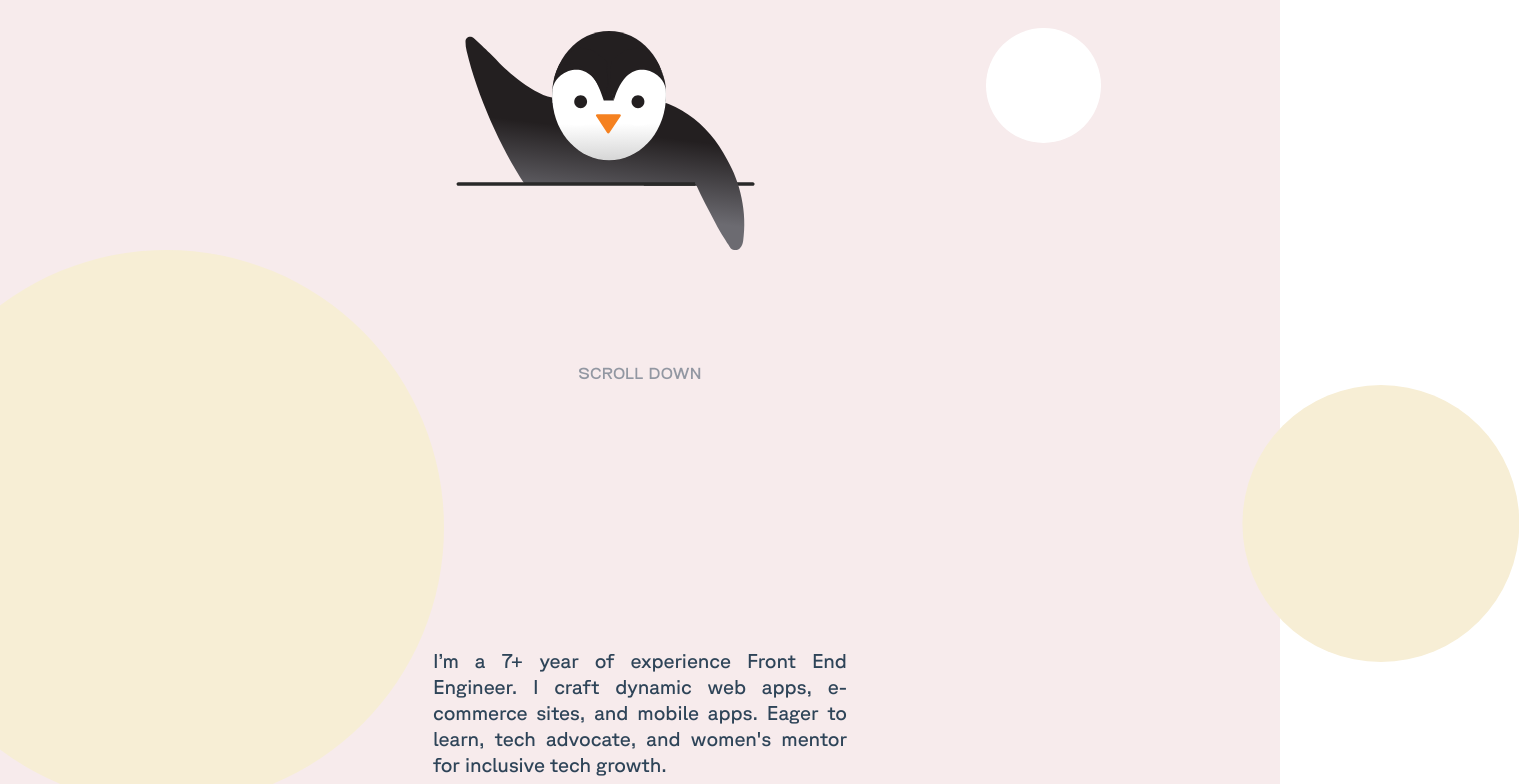
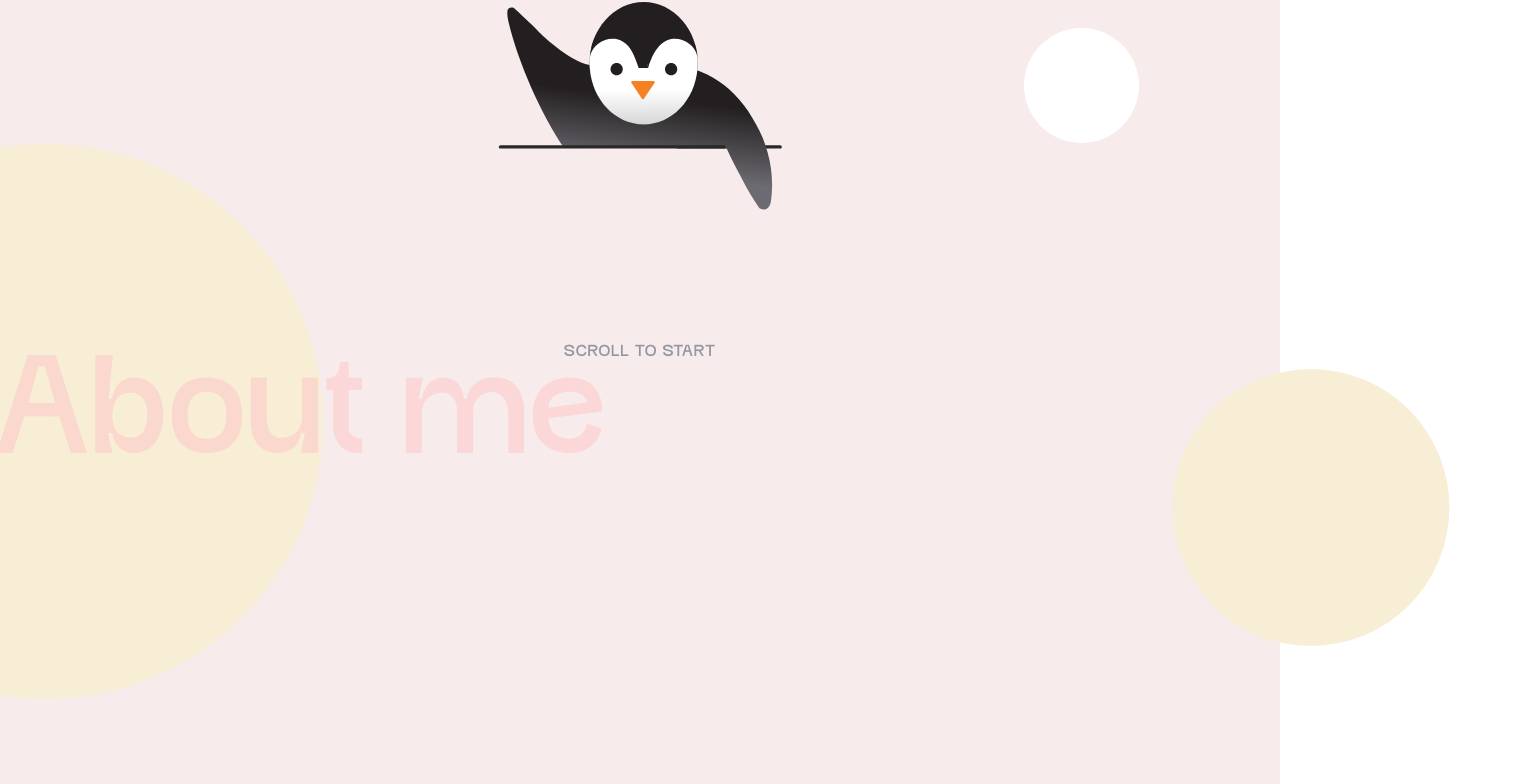
Before and after one commit to tatellog/next-vercel, a Next.js app: page /about in a window 1280 px wide. Shown: the part 372-1156 px from the top of the page, 1519 px wide, since content can reach past the window. Built offline with nearby package versions, Linux system fonts and the light colour scheme; a web font is replaced by a local one.

Commit message:
refactor figures

```diff
--- a/src/components/atoms/Illustration/body.tsx
+++ b/src/components/atoms/Illustration/body.tsx
@@ -3,10 +3,15 @@ import { motion, useMotionValue, useTransform } from 'framer-motion'
 import styled from 'styled-components'
 
 const ImageContainer = styled(motion.img)`
+  width: 17.71894rem;
+  height: 13.08725rem;
+`
+
+const BodyContainer = styled.div`
   position: fixed;
-  width: 18.71894rem;
-  height: 14.08725rem;
-  right: 41%;
+  top: 50%;
+  left: 50%;
+  transform: translate(-50%, -50%);
 `
 
 const BodyFigure = () => {
@@ -26,6 +31,7 @@ const BodyFigure = () => {
   }, [])
 
   return (
+    <BodyContainer id="body-image">
       <ImageContainer
         src="/images/svg/big-logo.svg"
         alt=""
@@ -36,6 +42,7 @@ const BodyFigure = () => {
           translateZ: 0,
         }}
       />
+    </BodyContainer>
   )
 }
 
--- a/src/components/molecules/AboutHeading/index.tsx
+++ b/src/components/molecules/AboutHeading/index.tsx
@@ -1,12 +1,11 @@
 import React, { useEffect } from 'react'
-import { useMotionValue, useTransform } from 'framer-motion'
+import { useMotionValue } from 'framer-motion'
 
-import { AboutContentHeader, Title } from './styles'
+import { AboutContentHeader, Title, TitleHint } from './styles'
 
 const AboutHeading: React.FC = () => {
   const scrollY = useMotionValue(0)
-  const x = useTransform(scrollY, [0, 400], [700, 210])
-  const y = useTransform(scrollY, [0, 100], [-100, 80])
+
   const text = "Sup, I'm Tania Tello"
 
   useEffect(() => {
@@ -21,20 +20,13 @@ const AboutHeading: React.FC = () => {
   }, [])
 
   return (
-    <AboutContentHeader
-      id="about-heading"
-      style={{
-        x,
-        y,
-        transition: 'transform 0.5s ease',
-        position: 'fixed',
-      }}
-    >
+    <AboutContentHeader id="heading">
       <h1>
         {text.split('').map((char, i) => (
           <Title key={i}>{char}</Title>
         ))}
       </h1>
+      <TitleHint id="subtitle">Scroll to start</TitleHint>
     </AboutContentHeader>
   )
 }
--- a/src/components/molecules/AboutHeading/styles.ts
+++ b/src/components/molecules/AboutHeading/styles.ts
@@ -19,13 +19,46 @@ export const animateDown = keyframes`
   opacity: 1;
   transform: translateY(0);
 }
+`
 
+export const TitleHint = styled.span`
+  position: fixed;
+  z-index: 1;
+  display: block;
+  bottom: 2.75rem;
+  left: 50%;
+  transform: translateX(-50%) translateY(-100%);
+
+  color: rgba(46, 68, 88, 0.5);
+  font-family: Stacion;
+  font-size: 1rem;
+  font-style: normal;
+  font-weight: 400;
+  line-height: 130%;
+  letter-spacing: 0.0625rem;
+  text-transform: uppercase;
 `
 
 export const AboutContentHeader = styled(motion.div)`
-  grid-column: 6 / span 8;
+
+  grid-column: 6/span 8;
   white-space: nowrap;
-  margin-right: 2rem;
+  margin-top:-4vh;
+
+  & h1 {
+    width: max-content;
+    white-space: nowrap;
+    margin-top: calc(-0.5em *1)
+  }
+
+  @media screen and (max-width: ${breakpoints.iPhone14ProMax.width}) and (max-height: ${breakpoints.iPhone14ProMax.height}) {
+    grid-column: -2/2;
+    & h1 {
+      margin-top: calc(-1em*1 + .5ex)
+    }
+  }
+
+
   & #scroll-message {
     position: absolute;
     z-index: 1;
@@ -51,7 +84,7 @@ export const Title = styled(motion.span)`
   font-weight: 500;
   line-height: 1.5625rem;
   font-family: Stacion;
-  font-size: 9.5rem;
+  font-size: 8.5rem;
   ${commonStyles}
 
   @media screen and (max-width: ${breakpoints.iPhone14ProMax
--- a/src/components/molecules/CircleAnimation/styles.ts
+++ b/src/components/molecules/CircleAnimation/styles.ts
@@ -2,11 +2,12 @@ import { motion } from 'framer-motion'
 import styled from 'styled-components'
 
 export const CircleContainer = styled(motion.div)`
-  position: fixed;
-  top: 50%;
-  left: 77%;
-  width: 7.1875rem;
-  height: 7.1875rem;
+  top: 64.536732vh;
+  left: -14rem;
+  margin-left: -0.5em;
+  position: absolute;
+  width: 34.6875rem;
+  height: 34.6875rem;
   border-radius: 34.6875rem;
-  background: #fff;
+  background: #f7eed5;
 `
--- /dev/null
+++ b/src/components/molecules/Foreground/index.tsx
@@ -0,0 +1,11 @@
+import React from 'react'
+
+import { CircleMedium, CircleSmall, ForegroundContainer } from './styles'
+
+const Foreground = () => (
+  <ForegroundContainer id="foreground">
+    <CircleSmall />
+    <CircleMedium />
+  </ForegroundContainer>
+)
+export default Foreground
--- /dev/null
+++ b/src/components/molecules/Foreground/styles.ts
@@ -0,0 +1,44 @@
+import { motion } from 'framer-motion'
+import { styled } from 'styled-components'
+
+import { breakpoints } from '@/theme/constants'
+
+export const ForegroundContainer = styled.div`
+  display: grid;
+  place-items: center;
+  place-content: center;
+`
+export const CircleMedium = styled.div`
+  top: 29rem;
+  width: 17.3125rem;
+  height: 17.3125rem;
+  border-radius: 17.3125rem;
+  transform: translate(320%, 100%);
+  background: #f7eed5;
+  position: fixed;
+  right: 56%;
+  @media screen and (max-width: ${breakpoints.iPhone14ProMax
+      .width}) and (max-height: ${breakpoints.iPhone14ProMax.height}) {
+    display: none;
+  }
+`
+
+export const CircleSmall = styled(motion.div)`
+  width: 7.1875rem;
+  height: 7.1875rem;
+  position: absolute;
+  border-radius: 34.6875rem;
+  background: #fff;
+  right: 10%;
+  top: 50%;
+
+  @media screen and (max-width: ${breakpoints.iPhone14ProMax
+      .width}) and (max-height: ${breakpoints.iPhone14ProMax.height}) {
+    width: 4.6875rem;
+    height: 4.6875rem;
+    border-radius: 4.6875rem;
+    display: flex;
+    top: 14rem;
+    right: -8rem;
+  }
+`
--- /dev/null
+++ b/src/components/molecules/Header/index.tsx
@@ -0,0 +1,13 @@
+import React from 'react'
+
+import AboutHeading from '../AboutHeading'
+
+import { HeaderContainer } from './styles'
+
+const Header = () => (
+  <HeaderContainer id="container">
+    <AboutHeading />
+  </HeaderContainer>
+)
+
+export default Header
--- /dev/null
+++ b/src/components/molecules/Header/styles.ts
@@ -0,0 +1,47 @@
+import styled from 'styled-components'
+
+import colors from '@/theme/colors'
+import { breakpoints } from '@/theme/constants'
+
+export const HeaderContainer = styled.div`
+  text-align: center;
+  height: 300vh;
+  background-color: ${colors.main.secondaryPink};
+  color: #fff;
+  padding-top: 320px;
+  & .shape {
+    width: 150px;
+    height: 150px;
+    margin-left: auto;
+    margin-right: auto;
+    position: relative;
+    z-index: 2;
+  }
+
+  display: grid;
+  grid-template-columns: repeat(12, minmax(0, 1fr));
+  grid-column-gap: 0.5rem;
+  column-gap: 0.5rem;
+  column-gap: 0rem;
+  width: 100%;
+  max-width: 100%;
+  max-width: 90vw;
+  margin-left: auto;
+  margin-right: auto;
+`
+
+export const TextDescription = styled.p`
+  color: #2e4458;
+  font-family: GT Planar;
+  font-size: 1.25rem;
+  font-style: normal;
+  font-weight: 400;
+  line-height: 130%;
+  width: 25.875rem;
+  height: 7.3rem;
+  text-align: justify;
+  @media screen and (max-width: ${breakpoints.iPhone14ProMax
+      .width}) and (max-height: ${breakpoints.iPhone14ProMax.height}) {
+    display: none;
+  }
+`
--- a/src/components/molecules/ParallaxScroll/index.tsx
+++ /dev/null
@@ -1,63 +0,0 @@
-import React from 'react'
-import { useInView } from 'react-intersection-observer'
-
-import AboutHeading from '../AboutHeading'
-import CircleAnimation from '../CircleAnimation'
-
-import {
-  CircleHight,
-  CircleMedium,
-  Divider,
-  ParallaxContainer,
-  TextContainer,
-  TextDescription,
-  TitleHint,
-} from './styles'
-
-import BodyFigure from '@/components/atoms/Illustration/body'
-
-const Parallax = () => {
-  const [ref, inView] = useInView({
-    threshold: 0.5,
-    triggerOnce: false,
-  })
-
-  const variants = {
-    visible: { opacity: 1, scale: 1, y: 400 },
-    hidden: { opacity: 0, scale: 0.65, y: 50 },
-  }
-
-  return (
-    <ParallaxContainer>
-      <CircleAnimation />
-      <BodyFigure />
-      <div className="heading-container">
-        <AboutHeading />
-      </div>
-      <Divider />
-      <div style={{ position: 'fixed', top: 0, left: 0 }}>
-        {' '}
-        {'is in view? ' + inView}
-      </div>
-      <CircleHight />
-      <CircleMedium />
-      <TextContainer
-        animate={inView ? 'visible' : 'hidden'}
-        variants={variants}
-        transition={{ duration: 2, ease: 'easeOut' }}
-        ref={ref}
-      >
-        <TextDescription>
-          I’m a 7+ year of experience Front End Engineer. I craft dynamic web
-          apps, e-commerce sites, and mobile apps. Eager to learn, tech
-          advocate, and women&apos;s mentor for inclusive tech growth.
-        </TextDescription>
-      </TextContainer>
-      <TitleHint id="scroll-message" className="animate-down">
-        Scroll down
-      </TitleHint>
-    </ParallaxContainer>
-  )
-}
-
-export default Parallax
--- a/src/components/molecules/ParallaxScroll/styles.ts
+++ /dev/null
@@ -1,136 +0,0 @@
-import { motion } from 'framer-motion'
-import styled from 'styled-components'
-
-import colors from '@/theme/colors'
-import { breakpoints } from '@/theme/constants'
-
-export const ParallaxContainer = styled.div`
-  text-align: center;
-  height: 300vh;
-  background-color: ${colors.main.secondaryPink};
-  color: #fff;
-  padding-top: 320px;
-  & .shape {
-    width: 150px;
-    height: 150px;
-    margin-left: auto;
-    margin-right: auto;
-    position: relative;
-    z-index: 2;
-  }
-
-  & .heading-container {
-    display: grid;
-    grid-template-columns: repeat(12, minmax(0, 1fr));
-    grid-column-gap: 0.5rem;
-    -moz-column-gap: 0rem;
-    column-gap: 0rem;
-    max-width: 90vw;
-    margin-left: auto;
-    margin-right: auto;
-  }
-`
-export const ShapesContainer = styled(motion.div)`
-  display: grid;
-  align-items: center;
-  justify-items: center;
-  place-items: center;
-  align-content: center;
-  justify-content: center;
-  place-content: center;
-`
-
-export const TextContainer = styled(motion.div)`
-  width: 25.875rem;
-  height: 7.3rem;
-  margin-left: auto;
-  margin-right: auto;
-`
-
-export const Divider = styled.div`
-  height: 300px;
-  @media screen and (max-width: ${breakpoints.iPhone14ProMax
-      .width}) and (max-height: ${breakpoints.iPhone14ProMax.height}) {
-    height: 200px;
-  }
-`
-
-export const TextDescription = styled.p`
-  color: #2e4458;
-  font-family: GT Planar;
-  font-size: 1.25rem;
-  font-style: normal;
-  font-weight: 400;
-  line-height: 130%;
-  width: 25.875rem;
-  height: 7.3rem;
-  text-align: justify;
-  @media screen and (max-width: ${breakpoints.iPhone14ProMax
-      .width}) and (max-height: ${breakpoints.iPhone14ProMax.height}) {
-    display: none;
-  }
-`
-
-export const TitleHint = styled.span`
-  color: rgba(46, 68, 88, 0.5);
-  font-family: Stacion;
-  font-size: 1rem;
-  font-style: normal;
-  font-weight: 400;
-  line-height: 130%;
-  letter-spacing: 0.0625rem;
-  text-transform: uppercase;
-`
-export const CircleHight = styled.div`
-  width: 34.6875rem;
-  height: 34.6875rem;
-  transform: translate(-20%, 40%);
-  border-radius: 34.6875rem;
-  background: #f7eed5;
-  position: fixed;
-  top: 25rem;
-  z-index: 1;
-  @media screen and (max-width: ${breakpoints.iPhone14ProMax
-      .width}) and (max-height: ${breakpoints.iPhone14ProMax.height}) {
-    width: 26.6875rem;
-    height: 28.6875rem;
-    transform: translate(-13%, -8%);
-    border-radius: 26.6875rem;
-    position: absolute;
-  }
-`
-
-export const CircleMedium = styled.div`
-  top: 30rem;
-  width: 17.3125rem;
-  height: 17.3125rem;
-  border-radius: 17.3125rem;
-  right: 50%;
-  transform: translate(320%, 100%);
-  background: #f7eed5;
-  position: absolute;
-  @media screen and (max-width: ${breakpoints.iPhone14ProMax
-      .width}) and (max-height: ${breakpoints.iPhone14ProMax.height}) {
-    display: none;
-  }
-`
-
-export const CircleSmall = styled(motion.div)`
-  width: 7.1875rem;
-  height: 7.1875rem;
-  position: absolute;
-  border-radius: 34.6875rem;
-  background: #fff;
-  right: -100%;
-  top: 50%;
-
-  @media screen and (max-width: ${breakpoints.iPhone14ProMax
-      .width}) and (max-height: ${breakpoints.iPhone14ProMax.height}) {
-    width: 4.6875rem;
-    height: 4.6875rem;
-    border-radius: 4.6875rem;
-    display: flex;
-    top: 14rem;
-    right: -8rem;
-  }
-`
--- a/src/components/organisms/WaterMark/styles.ts
+++ b/src/components/organisms/WaterMark/styles.ts
@@ -4,7 +4,7 @@ import { breakpoints } from '@/theme/constants'
 
 export const WaterMarkContainer = styled.span`
   position: fixed;
-  transform: translate3d(-2.9px, 0px, 0px);
+  transform: translate3d(-2.9px, 25px, 0px);
   bottom: 0;
   opacity: 0.5;
   margin-left: -0.28333333em;
@@ -21,9 +21,9 @@ export const WaterMarkText = styled.div`
   transform: translate(0px, 0px);
   text-align: center;
   font-family: Stacion;
-  font-size: 10rem;
+  font-size: 8.75rem;
   font-style: normal;
-  font-weight: 500;
+  font-weight: 400;
   line-height: 1.5625rem;
   @media screen and (max-width: ${breakpoints.iPhone14ProMax
       .width}) and (max-height: ${breakpoints.iPhone14ProMax.height}) {
--- a/src/pages/about/index.tsx
+++ b/src/pages/about/index.tsx
@@ -1,9 +1,12 @@
 import React from 'react'
-import { motion } from 'framer-motion'
 import styled from 'styled-components'
 
+import BodyFigure from '@/components/atoms/Illustration/body'
 import { PageLayout } from '@/components/layouts/PageLayout'
-import Parallax from '@/components/molecules/ParallaxScroll'
+import CircleAnimation from '@/components/molecules/CircleAnimation'
+import Foreground from '@/components/molecules/Foreground'
+import Header from '@/components/molecules/Header'
+import WaterMark from '@/components/organisms/WaterMark'
 import colors from '@/theme/colors'
 
 const AboutPageContainer = styled.div`
@@ -26,9 +29,11 @@ const AboutPageContainer = styled.div`
 const AboutPage: React.FC = () => (
   <PageLayout>
     <AboutPageContainer id="about-page">
-      <motion.div>
-        <Parallax />
-      </motion.div>
+      <Header />
+      <CircleAnimation />
+      <BodyFigure />
+      <Foreground />
+      <WaterMark />
     </AboutPageContainer>
   </PageLayout>
 )
```
Lines whose indentation alone changed are shown as unchanged.
